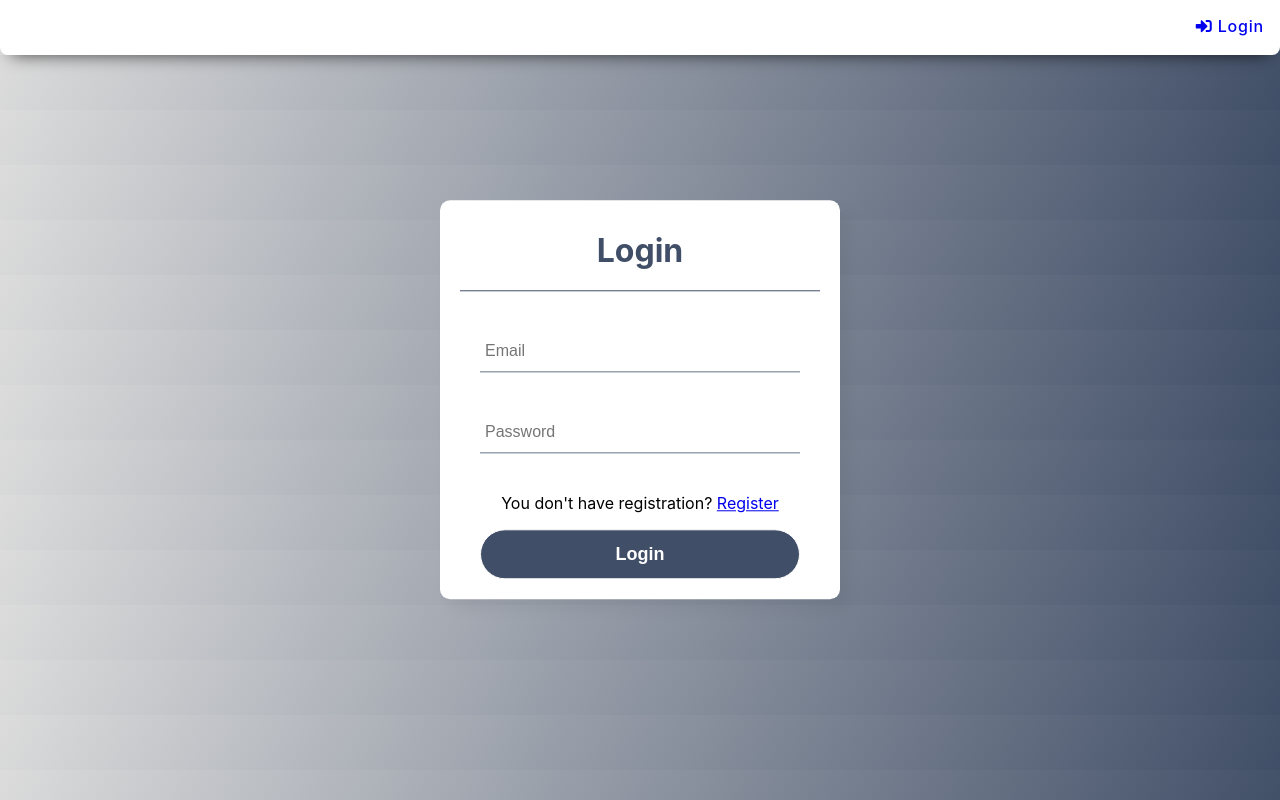
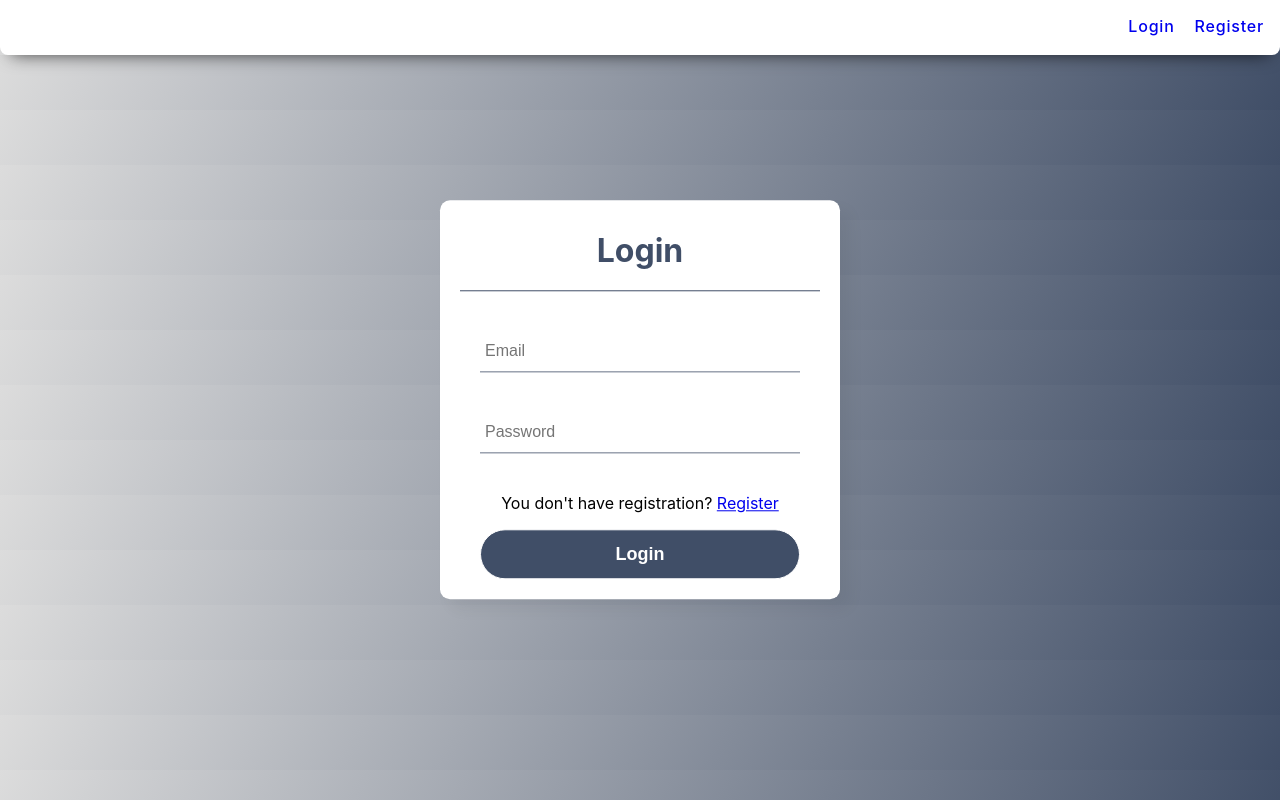
Before and after one commit to DimitarMagaranov/employee-management-system, a React (Create React App) app in the folder client/: page / in a window 1280 px wide. Built offline with nearby package versions, Linux system fonts and the light colour scheme; no server answers.

Commit message:
add register link in header

```diff
--- a/client/src/components/Header/Header.js
+++ b/client/src/components/Header/Header.js
@@ -18,7 +18,12 @@ const header = ({ isAuthenticated, userEmail }) => {
                     <ul>
                         <li>
                             <NavLink to="/login">
-                                <i className="fas fa-sign-in-alt"></i> Login
+                                Login
+                            </NavLink>
+                        </li>
+                        <li>
+                            <NavLink to="/register">
+                                Register
                             </NavLink>
                         </li>
                     </ul>
```
